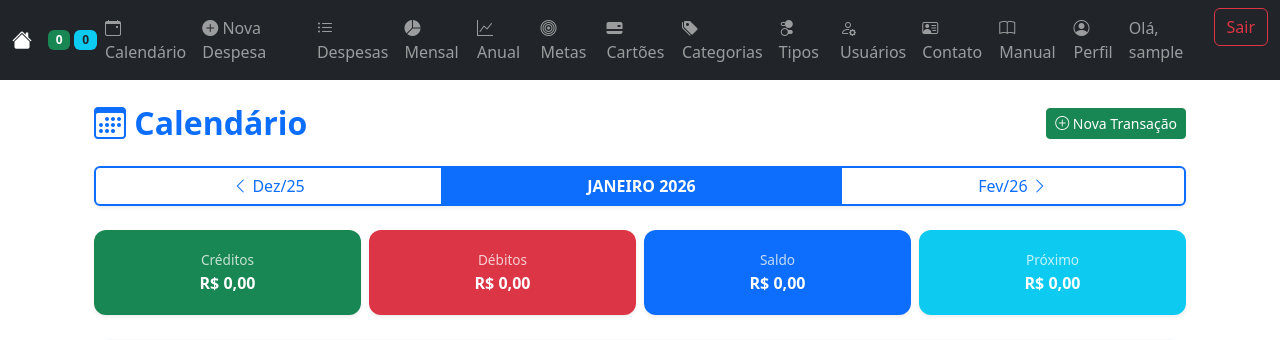
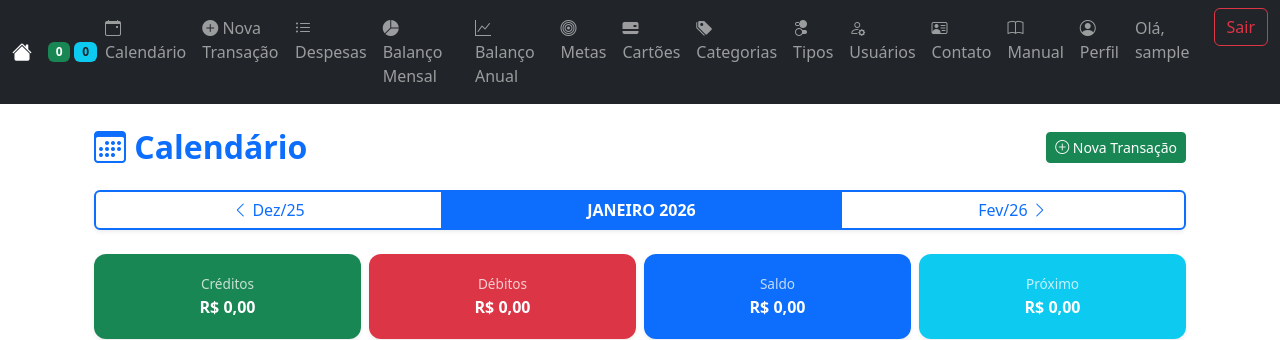
Before and after one commit to RibDevops/minhacarteira, a Django app: page /calendar/ in a window 1280 px wide. Shown: the top 340 px of the page. Run offline with Django 5.2, Linux system fonts and the light colour scheme; the visitor is signed in with stand-in values (Sample User, id 1); data comes from the database, SQL or seed files in the repository; data that the repository does not hold is empty; parts of the project's set-up code (start-up, migrations or seed data) failed here and were passed over; some libraries are stand-ins or nearby versions.

Commit message:
Update button colors and labels to better reflect their purpose
Adjusted FAB button colors and updated labels in `base.html` and `navbar.html` for improved user clarity and thematic consistency.

Replit-Commit-Author: Agent
Replit-Commit-Session-Id: ebbfbd7c-a714-48a9-968e-de2ca308681c
Replit-Commit-Checkpoint-Type: full_checkpoint
Replit-Commit-Event-Id: eab24b63-9268-42dc-8da8-ca0faf8c6237
Replit-Commit-Screenshot-Url: https://storage.googleapis.com/screenshot-production-us-central1/af0e0add-6ba6-47be-ac16-32dcab27c188/ebbfbd7c-a714-48a9-968e-de2ca308681c/4gVJeXy
Replit-Helium-Checkpoint-Created: true

```diff
--- a/templates/base.html
+++ b/templates/base.html
@@ -140,7 +140,7 @@
     </button>
 
     <!-- Calendário -->
-    <a href="{% url 'cal:calendar' %}" class="btn btn-info shadow btn-fab mb-2">
+    <a href="{% url 'cal:calendar' %}" class="btn btn-secondary shadow btn-fab mb-2">
       <span class="fab-label">Calendário</span>
       <i class="bi bi-calendar-event"></i>
     </a>
@@ -154,10 +154,18 @@
 
 
     <!-- Nova despesa -->
-    <a href="{% url 'cal:transacao_nova' %}" class="btn btn-primary shadow btn-fab mb-2">
+    <a href="{% url 'cal:transacao_nova' %}" class="btn btn-danger shadow btn-fab mb-2">
       <span class="fab-label">Nova Despesa</span>
       <i class="bi bi-plus-circle"></i>
     </a>
+      <!-- Home -->
+      <a href="{% url 'cal:home' %}" class="btn btn-info shadow btn-fab mb-2">
+        <span class="fab-label">Home</span>
+        <i class="bi bi-house-fill"></i>
+      </a>
+
+
+
   </div>
 </div>
 
--- a/templates/navbar.html
+++ b/templates/navbar.html
@@ -39,7 +39,7 @@
   </li>
   <li class="nav-item">
     <a class="nav-link" href="{% url 'cal:transacao_nova' %}">
-      <i class="bi bi-plus-circle-fill"></i> Nova Despesa
+      <i class="bi bi-plus-circle-fill"></i> Nova Transação
     </a>
   </li>
                     <li class="nav-item">
@@ -47,12 +47,12 @@
                       </li>
                     <li class="nav-item">
                         <a class="nav-link" href="{% url 'cal:resumo_categoria' %}">
-                          <i class="bi bi-pie-chart-fill"></i> Mensal
+                          <i class="bi bi-pie-chart-fill"></i> Balanço Mensal
                         </a>
 
   <li class="nav-item">
     <a class="nav-link" href="{% url 'cal:dashboard' %}">
-      <i class="bi bi-graph-up"></i> Anual
+      <i class="bi bi-graph-up"></i> Balanço Anual
     </a>
   </li>
 
```
